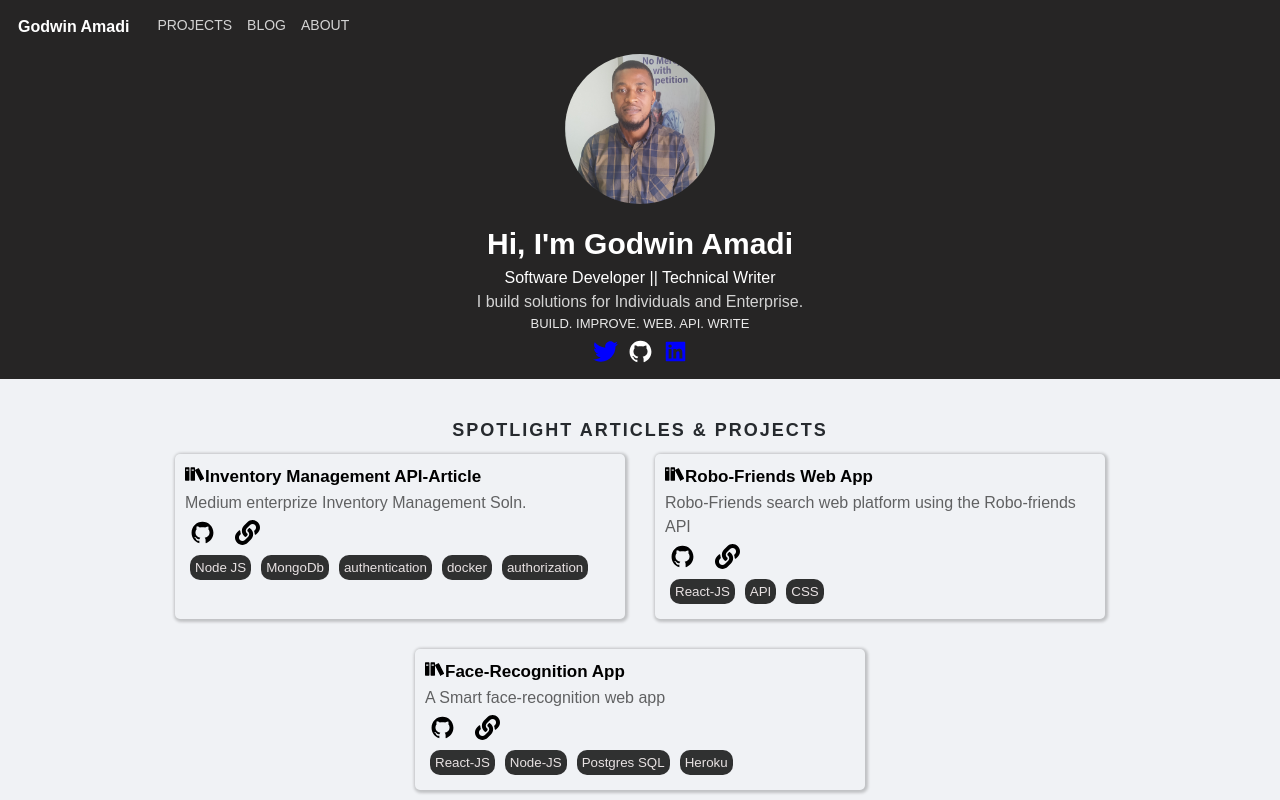
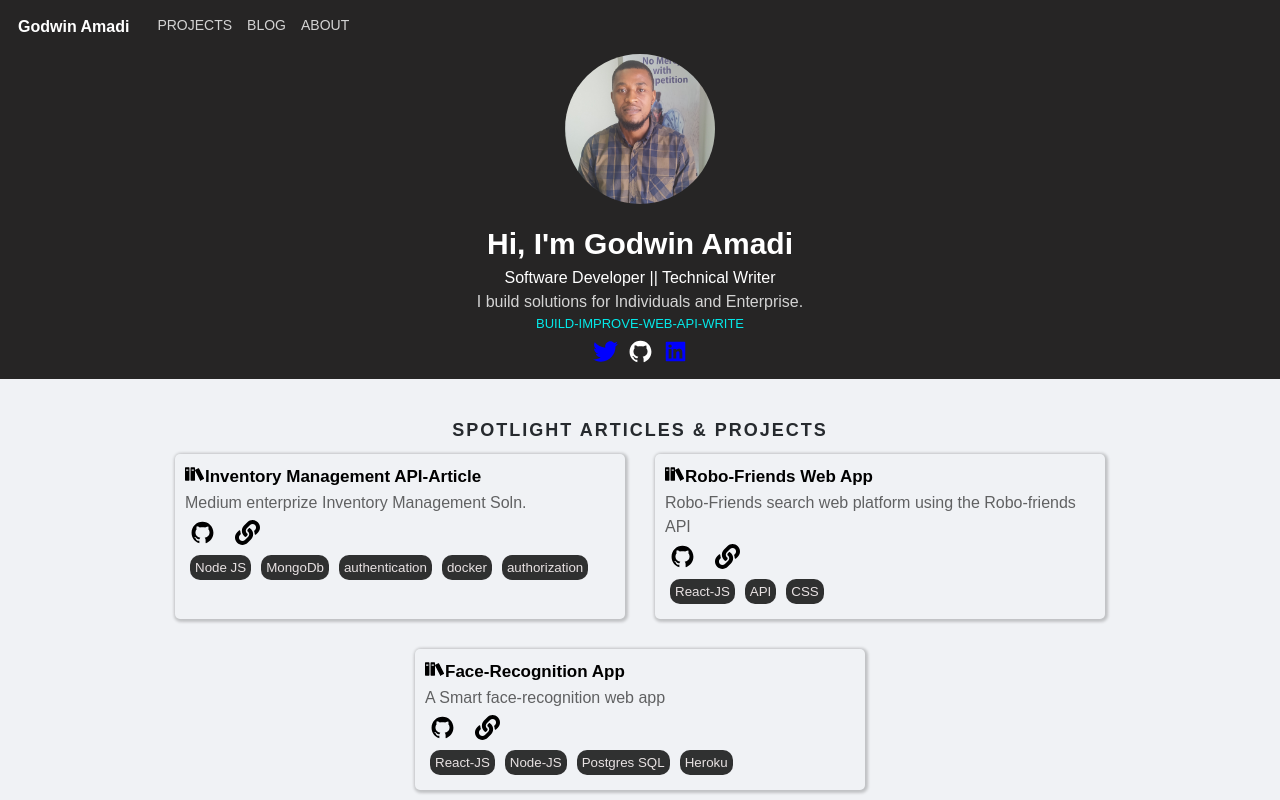
Before and after one commit to Godwin-NJ/gnj-portfolio, a React (Create React App) app: page / in a window 1280 px wide. Shown: the top 800 px of the page. Built offline with nearby package versions, Linux system fonts and the light colour scheme.

Commit message:
added colour to info action

```diff
--- a/src/Pages/LandingPage.js
+++ b/src/Pages/LandingPage.js
@@ -31,7 +31,13 @@ const LandingPage = () => {
           <p className="description">
             I build solutions for Individuals and Enterprise.
           </p>
-          <p className="actionAbout">Build. Improve. Web. API. Write</p>
+          <p className="actionAbout">
+            <span>Build-</span>
+            <span>Improve-</span>
+            <span>Web-</span>
+            <span>API-</span>
+            <span>Write</span>
+          </p>
           <div className="socialContact">
             <SocialIcon
               href="http://twitter.com/godwin_nj"
@@ -116,6 +122,9 @@ const Wrapper = styled.div`
       text-transform: uppercase;
       font-size: 13px;
       opacity: 0.9;
+      span {
+        color: #00ffff;
+      }
       /* color: #fff; */
     }
   }
```
